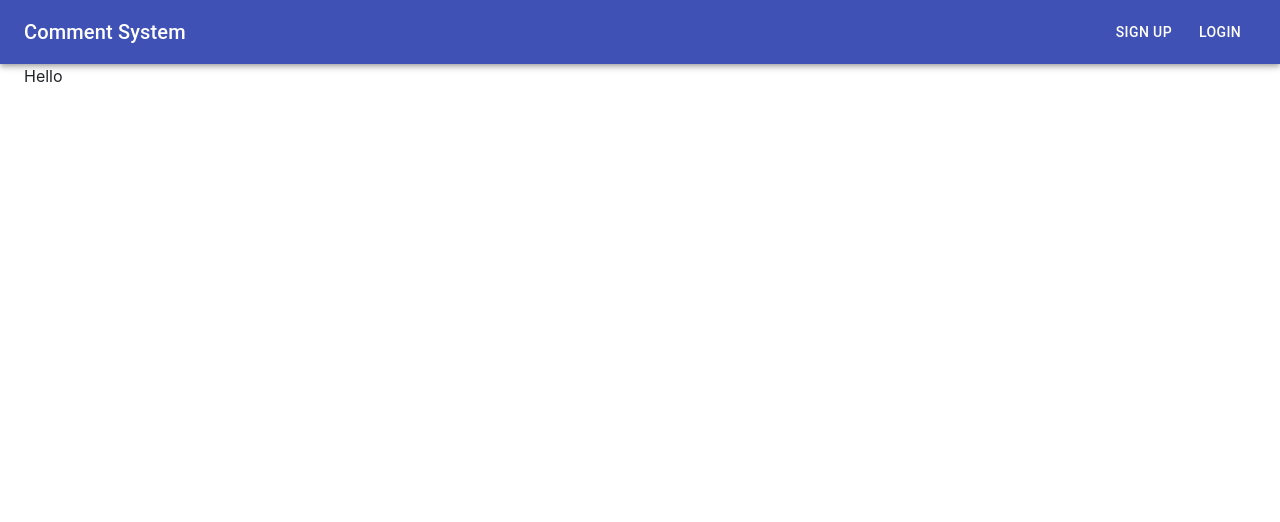
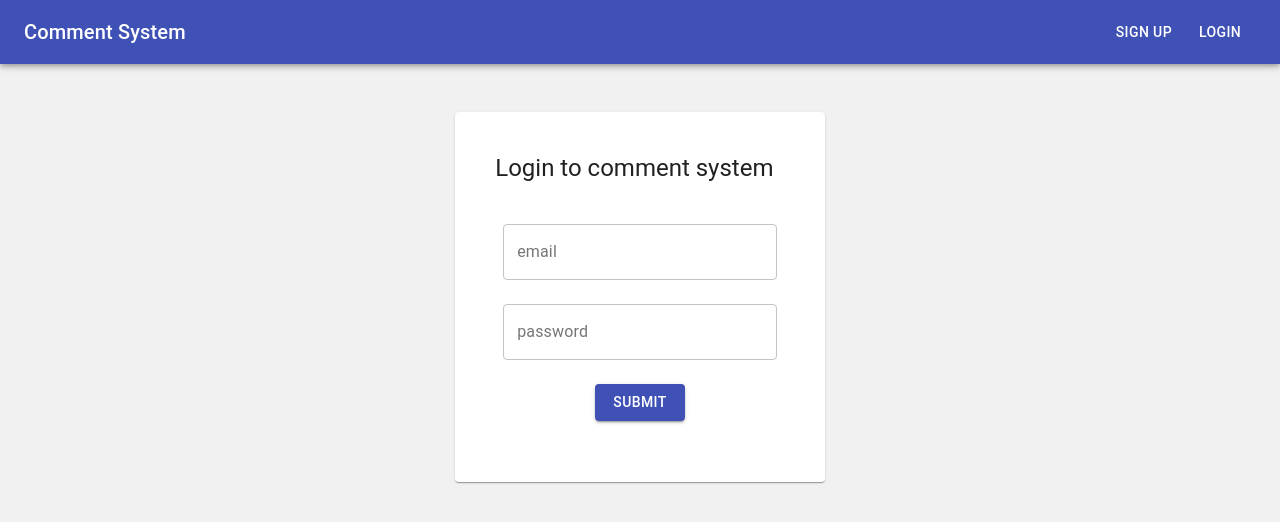
Before and after one commit to Kishore7298/hacker_news, a React (Create React App) app in the folder frontend/: page /login in a window 1280 px wide. Shown: the top 522 px of the page. Built offline with nearby package versions, Linux system fonts and the light colour scheme.

Commit message:
Adding the Frontend login UI
adding the ui for login in the frontend.
The login works in the '/login' route

Signed-off-by: Kishore S <kishore@switchon.io>

```diff
--- a/frontend/public/index.html
+++ b/frontend/public/index.html
@@ -29,7 +29,7 @@
   </head>
   <body>
     <noscript>You need to enable JavaScript to run this app.</noscript>
-    <div id="root" className="m-0"></div>
+    <div id="root" className="m-0" style="background-color:#f1f1f1"></div>
     <!--
       This HTML file is a template.
       If you open it directly in the browser, you will see an empty page.
--- a/frontend/src/Components/CommentContainer/CommentContainer.js
+++ b/frontend/src/Components/CommentContainer/CommentContainer.js
@@ -3,7 +3,14 @@ import React from 'react';
 const CommentContainer = ()=>{
     return (
         <div>
-            Hello
+            <div>
+
+            </div>
+            <div className="d-flex justify-content-center align-items-center mt-5" >
+               <h3>
+                    Please login to continue...
+               </h3>
+            </div>
         </div>
     )
 }
--- a/frontend/src/Components/Login/Login.js
+++ b/frontend/src/Components/Login/Login.js
@@ -1,9 +1,37 @@
 import React from 'react';
+import { Typography, Paper, TextField, Button } from "@material-ui/core";
+
+import useStyles from './loginStyle';
 
 const Login = ()=>{
+    const classes = useStyles();
+
     return (
-        <div>
-            Hello
+        <div style={{height:"100vh", width:"100%"}} className={`${classes.top}`}>
+            <Paper className={`${classes.root} mt-5`}>
+                <Typography variant="h5" component="h3" className={classes.typo}>
+                    Login to comment system
+                </Typography>
+                <div className="d-flex flex-column mt-4 ">
+                    <TextField
+                        id="outlined-name"
+                        label="email"
+                        className={classes.textField}
+                        margin="normal"
+                        variant="outlined"
+                    />
+                    <TextField
+                        id="outlined-name"
+                        label="password"
+                        className={classes.textField}
+                        margin="normal"
+                        variant="outlined"
+                    />
+                    <Button variant="contained" color="primary" className={`${classes.button} mt-3 align-self-center`}>
+                        Submit
+                    </Button>
+                </div>
+            </Paper>
         </div>
     )
 }
--- /dev/null
+++ b/frontend/src/Components/Login/loginStyle.js
@@ -0,0 +1,23 @@
+import { makeStyles } from "@material-ui/core/styles";
+
+const useStyles = makeStyles(theme => ({
+    root: {
+        padding: theme.spacing(5, 5),
+        height:"370px",
+        minWidth:"30%"
+    },
+    top:{
+        display:"flex",
+        justifyContent: "center",
+        alignItems:"top",
+    },
+    textField:{
+        marginLeft: theme.spacing(1),
+        marginRight: theme.spacing(1),
+    },
+    button:{
+        width:"90px"
+    },
+}));
+
+export default useStyles;
```
